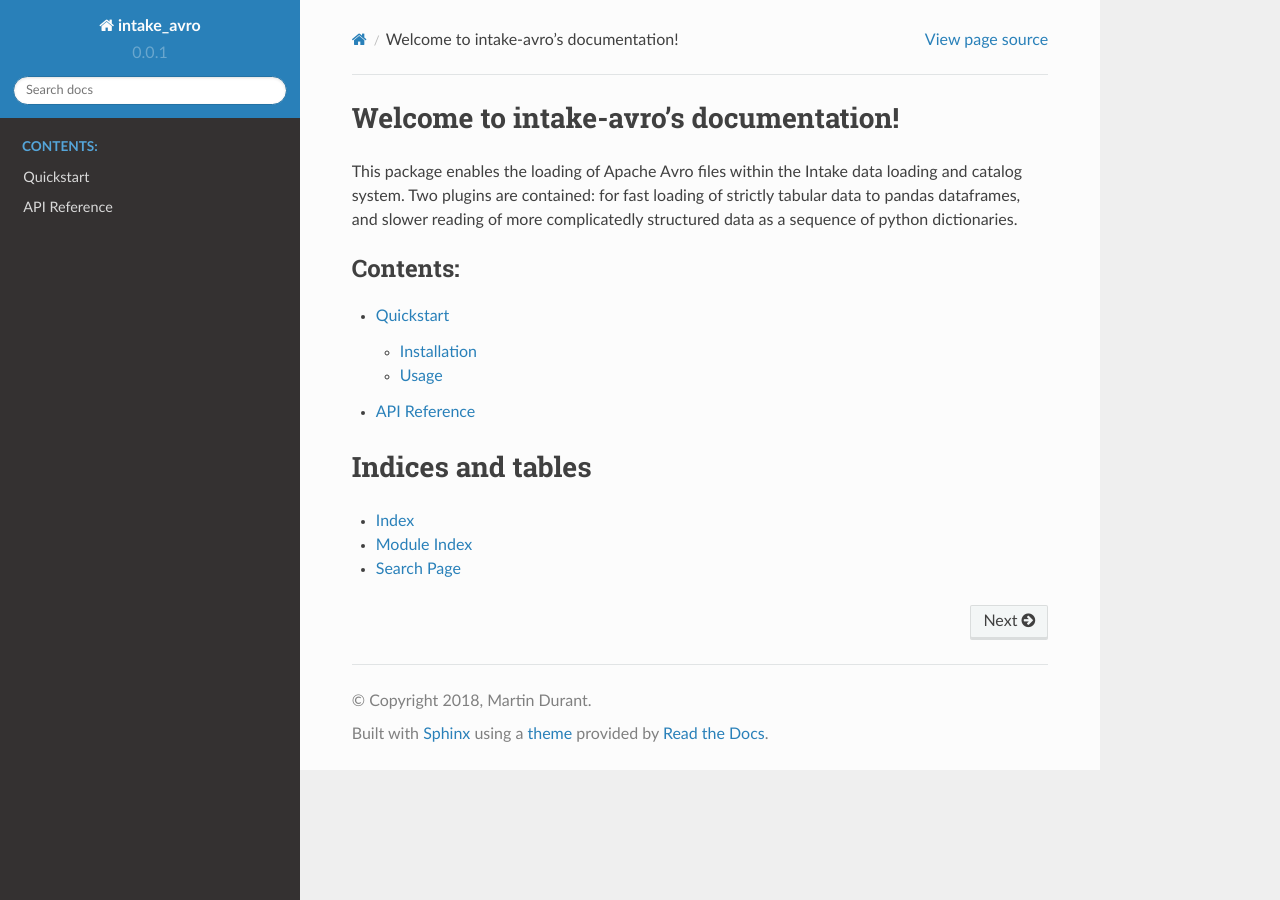
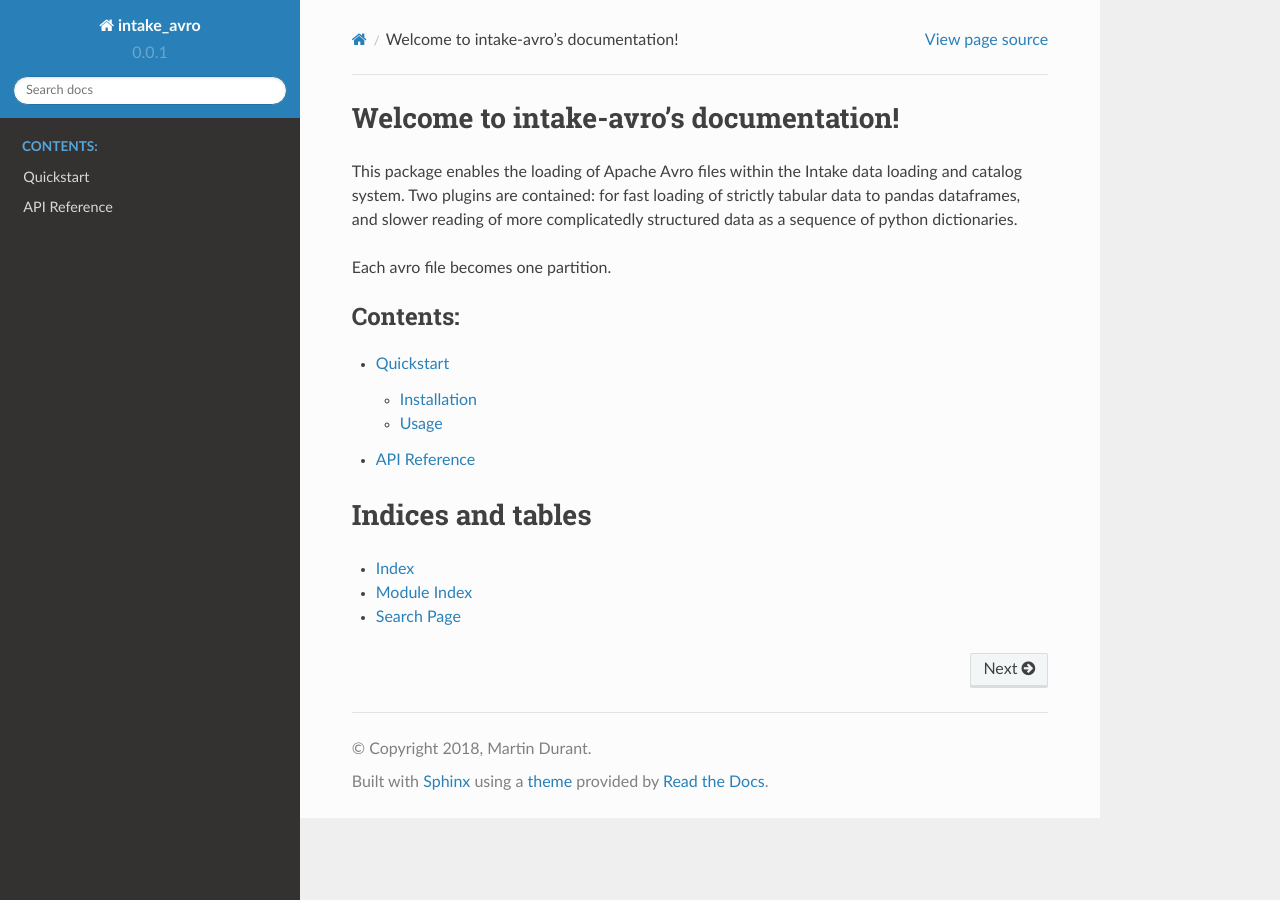
Before and after one commit to intake/intake-avro, a Sphinx documentation site: the page built from docs/source/index.rst, in a window 1280 px wide. Built offline with Sphinx 7.4.7 and the Read the Docs theme 2.0.0, drawn with Linux system fonts in a browser that asks for light colours.

Commit message:
Add line of text

```diff
--- a/docs/source/index.rst
+++ b/docs/source/index.rst
@@ -4,6 +4,8 @@ Welcome to intake-avro's documentation!
 This package enables the loading of Apache Avro files within the Intake data loading and catalog system.
 Two plugins are contained: for fast loading of strictly tabular data to pandas dataframes, and slower
 reading of more complicatedly structured data as a sequence of python dictionaries.
+
+Each avro file becomes one partition.
 
 .. toctree::
    :maxdepth: 2
```
